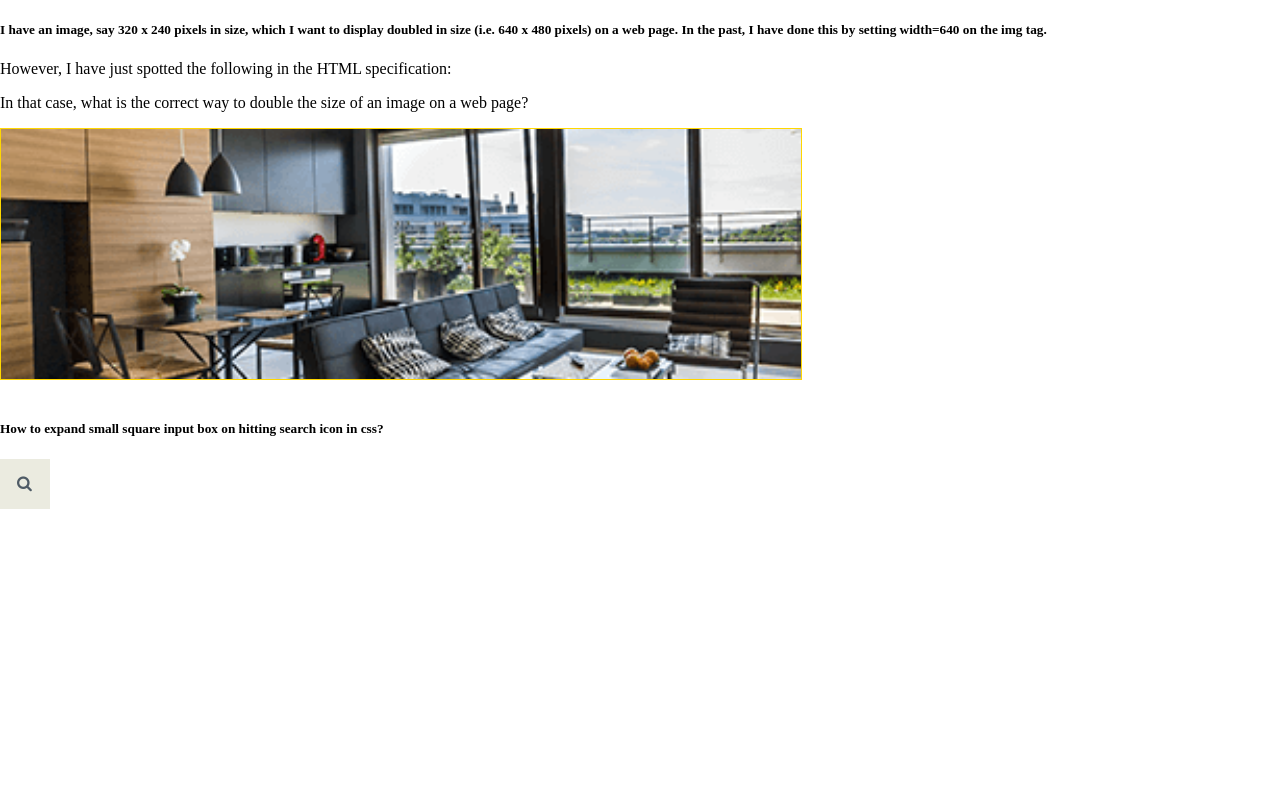
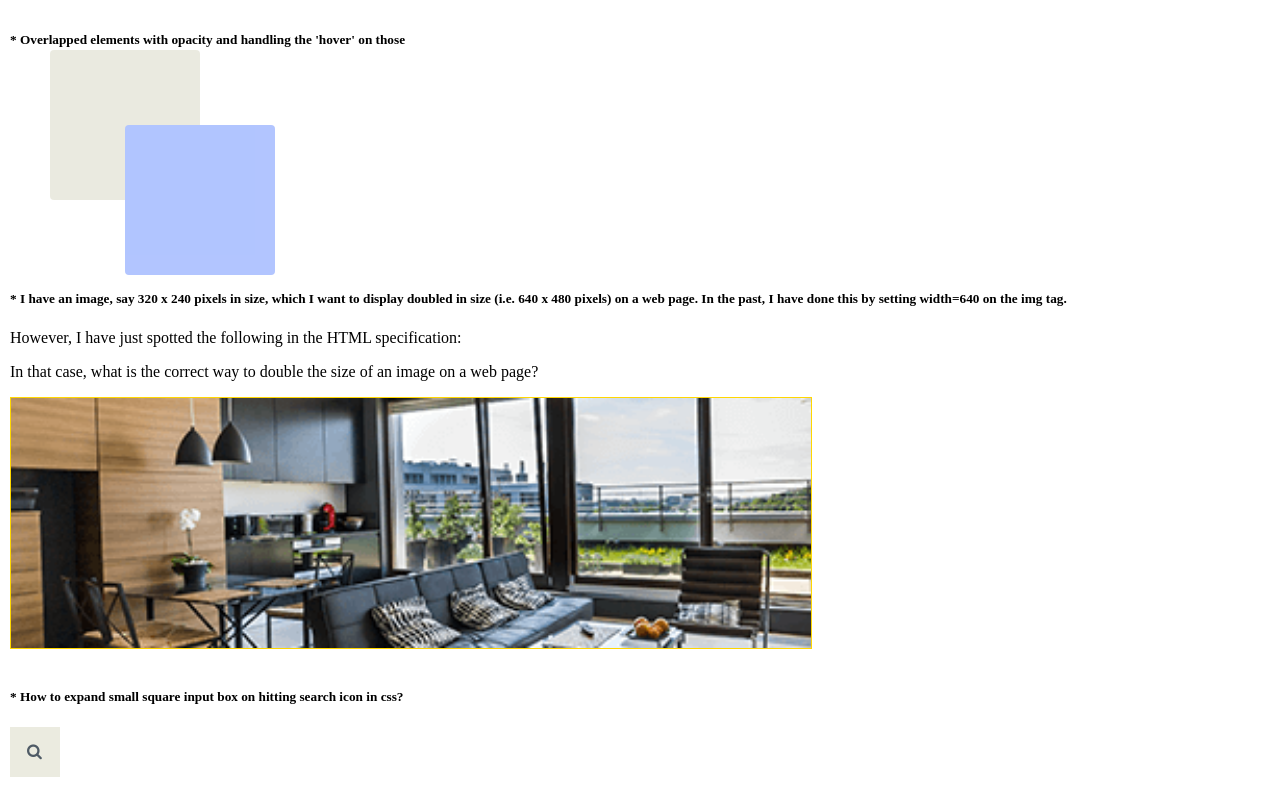
Before and after one commit to a-ron/css, a plain HTML site: page index.html in a window 1280 px wide. Drawn offline with Linux system fonts and the light colour scheme.

Commit message:
add opacity item

```diff
--- a/css/style.css
+++ b/css/style.css
@@ -2,7 +2,7 @@ body{
     box-sizing: border-box;
     outline: 0;
     margin: 0;
-    padding: 0;
+    padding: 10px;
 }
 .img-fixed-width{
     height: 250px;
@@ -17,7 +17,7 @@ body{
 
 
 /*Search icon*/
-.box{
+.main-div{
     width: 300px;
     height: 50px;
 }
@@ -59,3 +59,52 @@ body{
 .con-tai-ner:hover input{
     width: 300px;
 }
+
+
+/*&&&&&&&&&&&&&&&&&&&&&&&&&&&&&&&&&&&&*/
+.wra-pp-er {
+    opacity: 0.5;
+}
+
+.item-1 {
+    position: absolute;
+    width: 150px;
+    height: 150px;
+    top: 50px;
+    left: 50px;
+    background-color: #d6d6c2;
+    border-radius: 4px;
+}
+
+.item-2 {
+    position: absolute;
+    width: 150px;
+    height: 150px;
+    top: 125px;
+    left: 125px;
+    background-color: #668cff;
+    border-radius: 4px;
+}
+
+.wra-pp-er:hover .item-1:hover{
+    opacity: 1;
+    z-index: 10;
+}
+.wra-pp-er:hover .item-2:hover {
+    opacity: 1;
+    z-index: 10;
+}
+
+.wra-pp-er:hover {
+    opacity: 1;
+}
+
+.wra-pp-er:hover .item-1{
+    opacity: 0.5;
+    z-index: -1;
+}
+.wra-pp-er:hover .item-2 {
+    opacity: 0.5;
+    z-index: -1;
+}
+/*&&&&&&&&&&&&&&&&&&&&&&&&&&&&&&*/
--- a/index.html
+++ b/index.html
@@ -8,7 +8,16 @@
     <script src="js/review.js"></script>
 </head>
 <body>
-    <h5> I have an image, say 320 x 240 pixels in size, which I want to display doubled in size (i.e. 640 x 480 pixels) on a web page.
+
+    <h5>* Overlapped elements with opacity and handling the 'hover' on those</h5>
+    <div class="wra-pp-er">
+        <div class="item-1"></div>
+        <div class="item-2"></div>
+    </div>
+
+    <br><br><br><br><br><br><br><br><br><br><br>
+
+    <h5>* I have an image, say 320 x 240 pixels in size, which I want to display doubled in size (i.e. 640 x 480 pixels) on a web page.
     In the past, I have done this by setting width=640 on the img tag.</h5>
     <p>However, I have just spotted the following in the HTML specification:</p>
     <p>In that case, what is the correct way to double the size of an image on a web page?</p>
@@ -17,15 +26,13 @@
     </div>
     <br>
 
-    <h5>How to expand small square input box on hitting search icon in css?</h5>
-    <div class="box">
+    <h5>* How to expand small square input box on hitting search icon in css?</h5>
+    <div class="main-div">
     <div class="con-tai-ner">
     <span class="ic-on fa fa-search"></span>
     <input type="search" id="se-arch" name="search" placeholder="Search">
     </div>
     </div>
 
-
-
 </body>
 </html>
```
Lines whose indentation alone changed are shown as unchanged.
